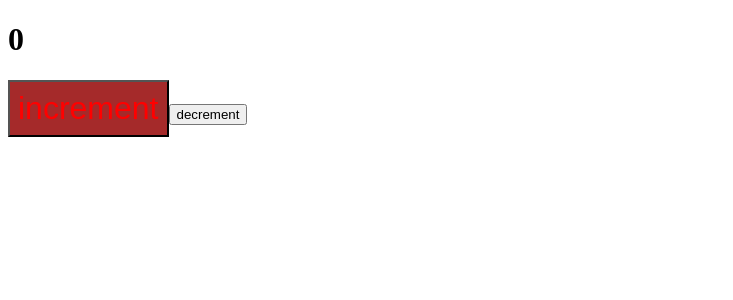
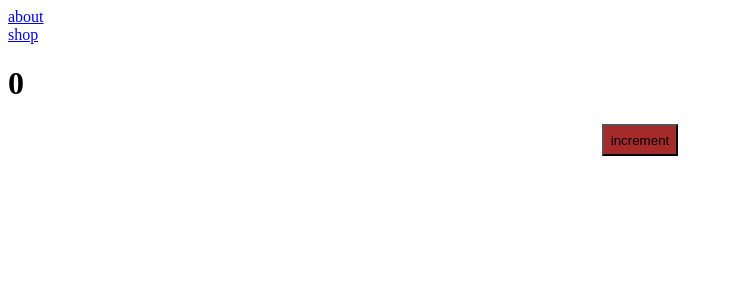
Before and after one commit to DasuhV/webpack-config, a React app: page / in a window 1280 px wide. Shown: the top 300 px of the page, without its empty margins (0-733 px from the left). Built offline with nearby package versions, Linux system fonts and the light colour scheme.

Commit message:
feature-routing-done

```diff
--- a/package.json
+++ b/package.json
@@ -17,10 +17,12 @@
 		"@types/react": "^18.2.45",
 		"@types/react-dom": "^18.2.17",
 		"@types/webpack": "^5.28.5",
+		"@types/webpack-bundle-analyzer": "^4.6.3",
 		"@types/webpack-dev-server": "^4.7.2",
 		"css-loader": "^6.8.1",
 		"html-webpack-plugin": "^5.5.4",
 		"mini-css-extract-plugin": "^2.7.6",
+		"react-router-dom": "^6.21.0",
 		"sass": "^1.69.5",
 		"sass-loader": "^13.3.2",
 		"style-loader": "^3.3.3",
@@ -28,6 +30,7 @@
 		"ts-node": "^10.9.2",
 		"typescript": "^5.3.3",
 		"webpack": "^5.89.0",
+		"webpack-bundle-analyzer": "^4.10.1",
 		"webpack-cli": "^5.1.4",
 		"webpack-dev-server": "^4.15.1"
 	},
--- a/src/components/App.module.scss
+++ b/src/components/App.module.scss
@@ -1,9 +1,9 @@
+.buttonGroup{
+	display: flex;
+	justify-content: center;
+	align-items: center;
+}
 .button{
-	font-size: 1em;
 	background-color: brown;
 	padding: 0.5em;
-	span{
-    color:red;
-    font-size:2em;
-	}
 }
--- a/src/components/App.tsx
+++ b/src/components/App.tsx
@@ -1,17 +1,28 @@
 import { useState } from 'react'
 //style
 import styles from './App.module.scss'
+import { Outlet } from 'react-router'
+import { Link } from 'react-router-dom'
 
 const App = () => {
 	const [count, setCount] = useState(0)
 
 	return (
 		<>
+			<Link to={'/about'}>about</Link>
+			<br />
+			<Link to={'/shop'}>shop</Link>
 			<h1>{count}</h1>
-			<div>
-				<button className={styles.button} onClick={() => setCount(prev => prev + 1)}><span>increment</span></button>
-				<button onClick={() => setCount(prev => prev - 1)}>decrement</button>
+			<div className={styles.buttonGroup}>
+				<button
+					className={styles.button}
+					onClick={() => setCount(prev => prev + 1)}
+				>
+					increment
+				</button>
+
 			</div>
+			<Outlet />
 		</>
 	)
 }
--- /dev/null
+++ b/src/pages/about/About.lazy.tsx
@@ -0,0 +1,2 @@
+import { lazy } from 'react'
+export const LazyAbout = lazy(()=> import('./About'))
--- /dev/null
+++ b/src/pages/about/About.tsx
@@ -0,0 +1,12 @@
+const About = () => {
+	return (
+		<div>
+			Lorem ipsum dolor, sit amet consectetur adipisicing elit. Provident dolore
+			eius quos quae architecto repudiandae, perferendis ullam quibusdam numquam
+			blanditiis ipsam sunt dicta fugiat aliquid perspiciatis! Eligendi atque
+			laborum sit.
+		</div>
+	)
+}
+
+export default About
--- /dev/null
+++ b/src/pages/shop/Shop.lazy.tsx
@@ -0,0 +1,2 @@
+import { lazy } from 'react'
+export const LazyShop = lazy(() => import('./Shop'))
--- /dev/null
+++ b/src/pages/shop/Shop.tsx
@@ -0,0 +1,11 @@
+import React from 'react';
+
+const Shop = () => {
+	return (
+		<div>
+			Lorem ipsum dolor sit amet consectetur adipisicing elit. Sed nisi recusandae quod doloribus voluptatem similique cum molestias distinctio earum vel dolorem id, iure odit rerum et totam quas eum! Inventore?
+		</div>
+	);
+};
+
+export default Shop;
--- a/webpack.config.ts
+++ b/webpack.config.ts
@@ -7,6 +7,7 @@ import { BuildMode, BuildPaths } from './config/build/types/types'
 export interface EnvVariables {
 	mode: BuildMode
 	port: number
+	analyzer?:boolean
 }
 
 export default (env: EnvVariables) => {
@@ -19,6 +20,7 @@ export default (env: EnvVariables) => {
 		port: env.port ?? 3000,
 		mode: env.mode ?? 'development',
 		paths,
+		analyzer:env.analyzer,
 	})
 	return config
 }
```
Also changed, not shown: src/index.tsx (+25 -3 lines), 8 other files (tests, documents, lock files or other folders).
